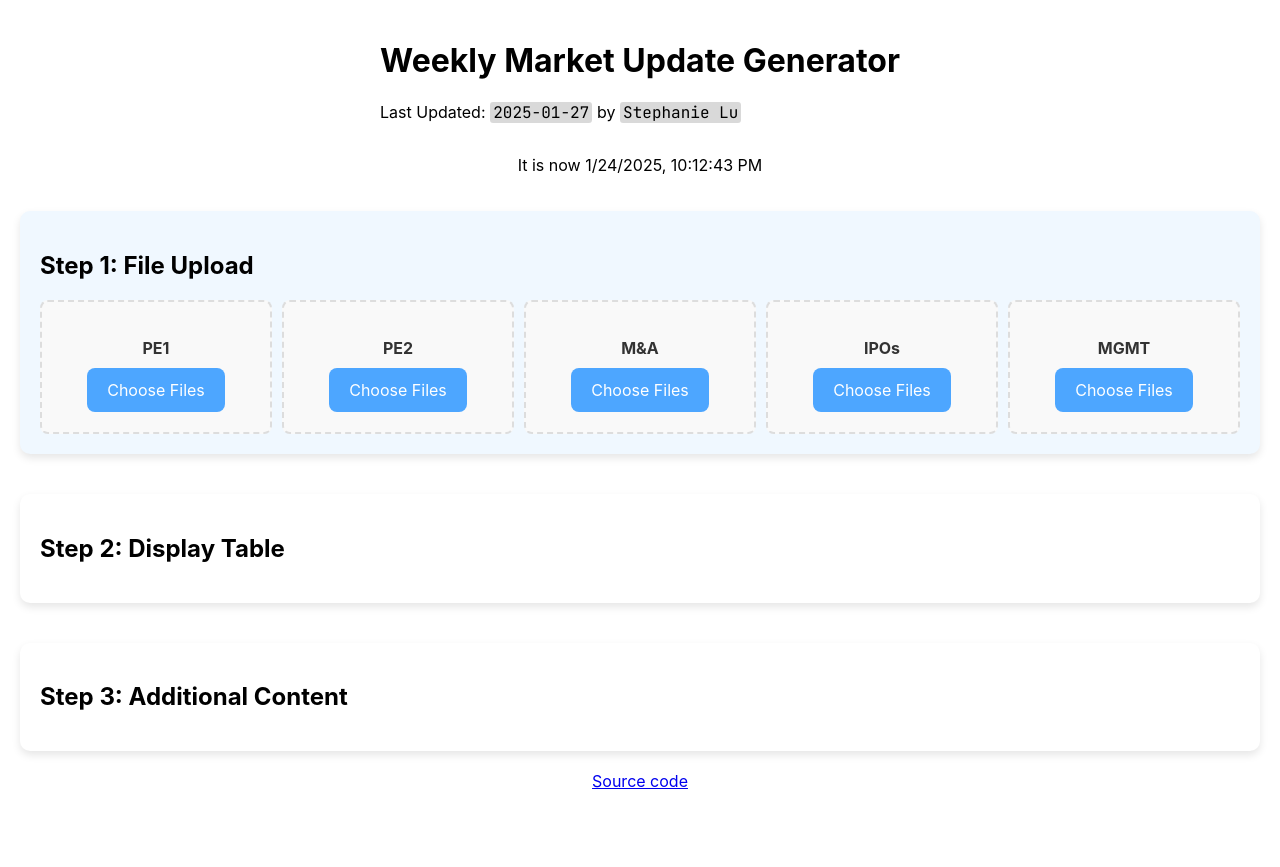
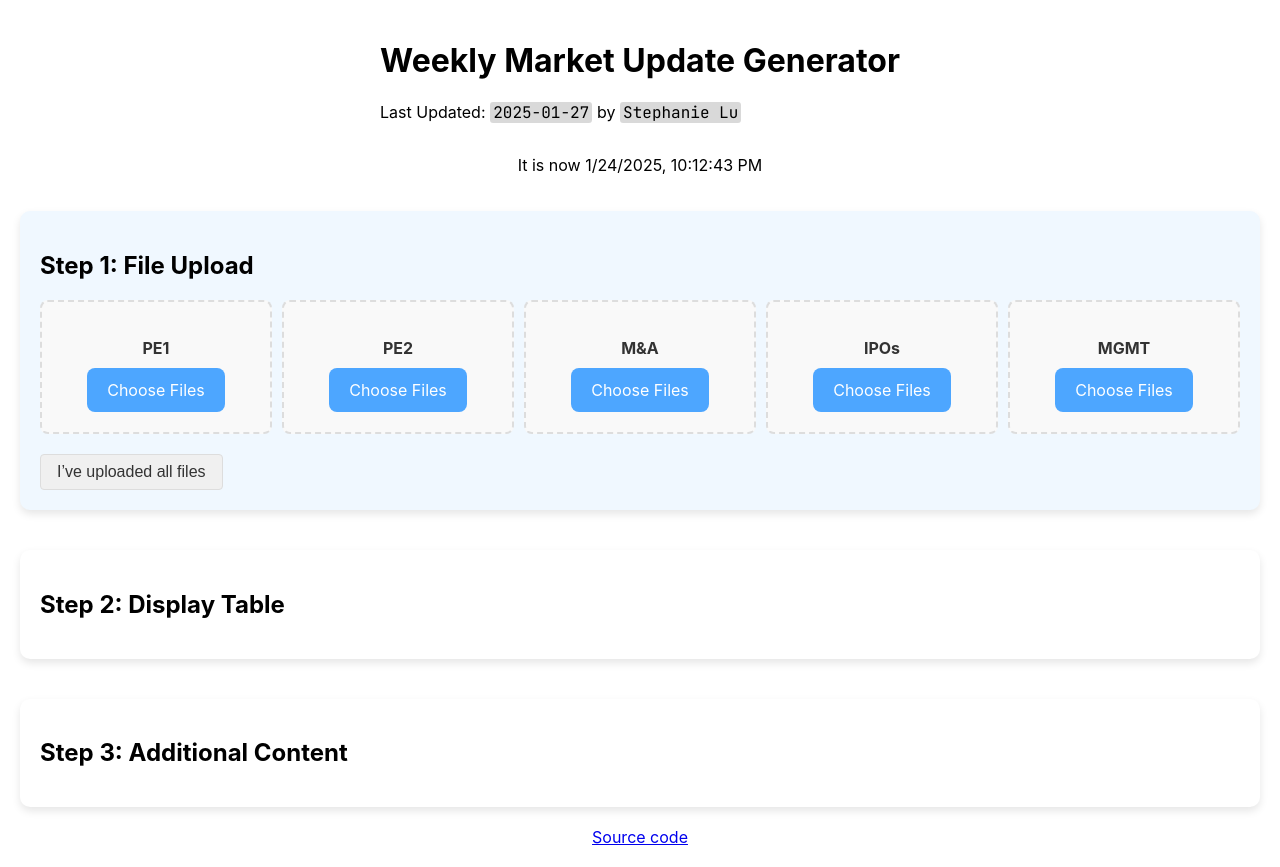
Before and after one commit to slu-bhep/slu-bhep.github.io, a React (Create React App) app: page / in a window 1280 px wide. Before the commit the page ends 811 px from the top, so only its background shows below. Built offline with nearby package versions, Linux system fonts and the light colour scheme.

Commit message:
add finish upload button

```diff
--- a/src/App.js
+++ b/src/App.js
@@ -3,11 +3,12 @@ import React, { useState } from 'react';
 import { Header } from "./components/Header";
 import { Clock } from "./components/Clock";
 import { Footer } from "./components/Footer";
+import { Button } from "./components/Button";
 import styled from 'styled-components';
 
 import { FileUpload } from "./components/FileUpload";
 
-// custom styling using styled-components!
+// Custom styling using styled-components!
 const AppContainer = styled.div`
   margin: 0 auto;
   display: flex;
@@ -35,8 +36,13 @@ const FileUploadContainer = styled.div`
   gap: 10px;
 `;
 
+const ButtonContainer = styled.div`
+  margin-top: 20px;
+`;
+
 function App() {
   const [fileData, setFileData] = useState(null); // State to hold the uploaded file data
+  const [allFilesUploaded, setAllFilesUploaded] = useState(false); // State to track if all files are uploaded
 
   const handleFileUpload = (fileData, label) => {
     console.log(fileData); // Log the uploaded file data
@@ -69,6 +75,21 @@ function App() {
       })
   };
 
+  const handleAllFilesUploaded = () => {
+    setAllFilesUploaded(true); // Set all files uploaded status to true when button is clicked
+
+    fetch('http://127.0.0.1:5000/process-files', {
+      method: 'POST',
+    })
+      .then((response) => response.json())
+      .then((data) => {
+        console.log('Files processed:', data);
+      })
+      .catch((error) => {
+        console.error('Error processing files:', error);
+      });
+  };
+
   return (
     <AppContainer>
       <Header />
@@ -82,7 +103,11 @@ function App() {
           <FileUpload label="IPOs" onFileUpload={(fileData) => handleFileUpload(fileData, "IPOs")} />
           <FileUpload label="MGMT" onFileUpload={(fileData) => handleFileUpload(fileData, "MGMT")} />
         </FileUploadContainer>
+        <ButtonContainer>
+          <Button onClick={handleAllFilesUploaded} label="I’ve uploaded all files" hasUploaded={allFilesUploaded} />
+        </ButtonContainer>
       </Section>
+
       <Section bgColor="#fff" shadow="0px 4px 8px rgba(0, 0, 0, 0.1)">
         <h2>Step 2: Display Table</h2>
       </Section>
--- /dev/null
+++ b/src/components/Button.js
@@ -0,0 +1,31 @@
+import React from 'react';
+import styled from 'styled-components';
+
+// Custom Button styling for a more subtle design
+const StyledButton = styled.button`
+  background-color: #f0f0f0; /* Light background color */
+  color: #333; /* Dark text color */
+  border: 1px solid #ddd; /* Subtle border */
+  padding: 8px 16px;
+  font-size: 16px;
+  border-radius: 4px; /* Slight rounding for softer corners */
+  cursor: pointer;
+  transition: background-color 0.3s ease, border-color 0.3s ease;
+
+  &:hover {
+    background-color: #e0e0e0; /* Slightly darker on hover */
+    border-color: #bbb; /* Darker border on hover */
+  }
+
+  &:active {
+    background-color: #d0d0d0; /* Even darker on click */
+  }
+`;
+
+const Button = ({ onClick, label, hasUploaded }) => (
+  <StyledButton onClick={onClick} disabled={hasUploaded}>
+    {hasUploaded ? "You've uploaded all files!" : label}
+  </StyledButton>
+);
+
+export { Button };
```
Also changed, not shown: 2 other files (tests, documents, lock files or other folders).
